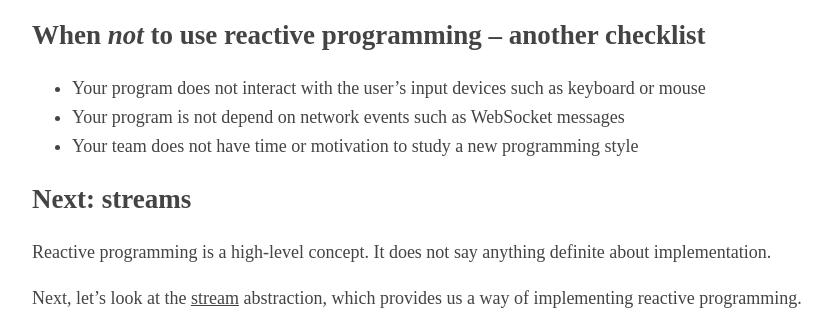
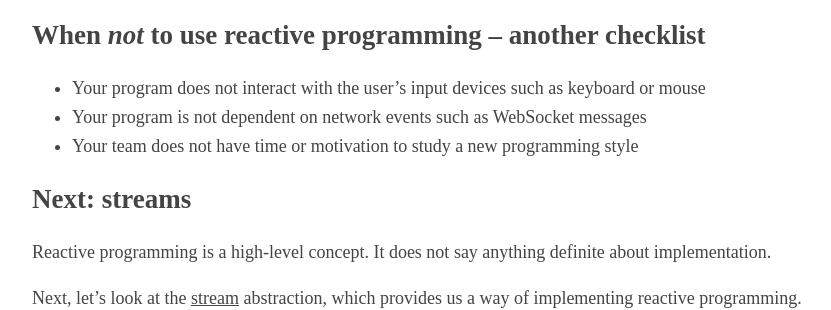
Before and after one commit to laurilehmijoki/learn-reactive-programming-with-bacon.js, a Jekyll site: the page built from index.md, in a window 1280 px wide. Shown: the part 287-597 px from the top of the page, without its empty margins (96-927 px from the left). Built offline with Jekyll 4.4.1, drawn with Linux system fonts in a browser that asks for light colours.

Commit message:
Fix typo

```diff
--- a/index.md
+++ b/index.md
@@ -16,7 +16,7 @@ Welcome to studying reactive programming.
 
 * Your program does not interact with the user's input devices such as keyboard
   or mouse
-* Your program is not depend on network events such as WebSocket messages
+* Your program is not dependent on network events such as WebSocket messages
 * Your team does not have time or motivation to study a new programming style
 
 ## Next: streams
```
